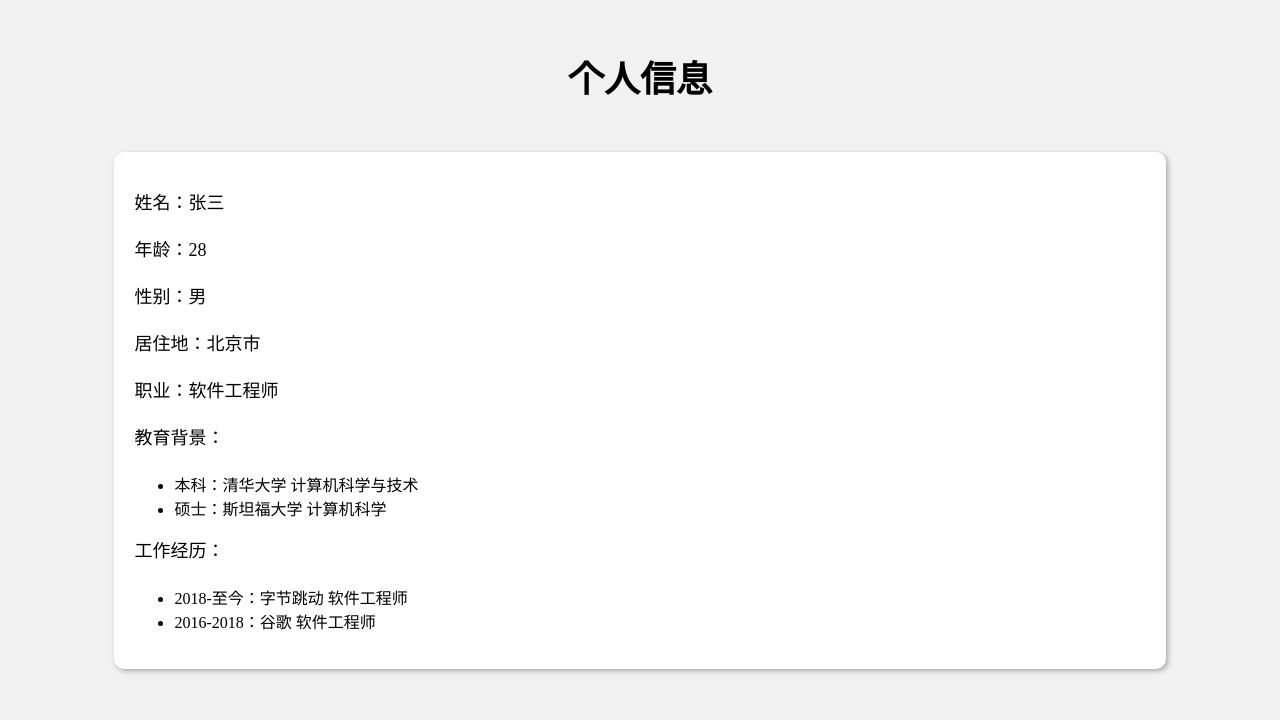
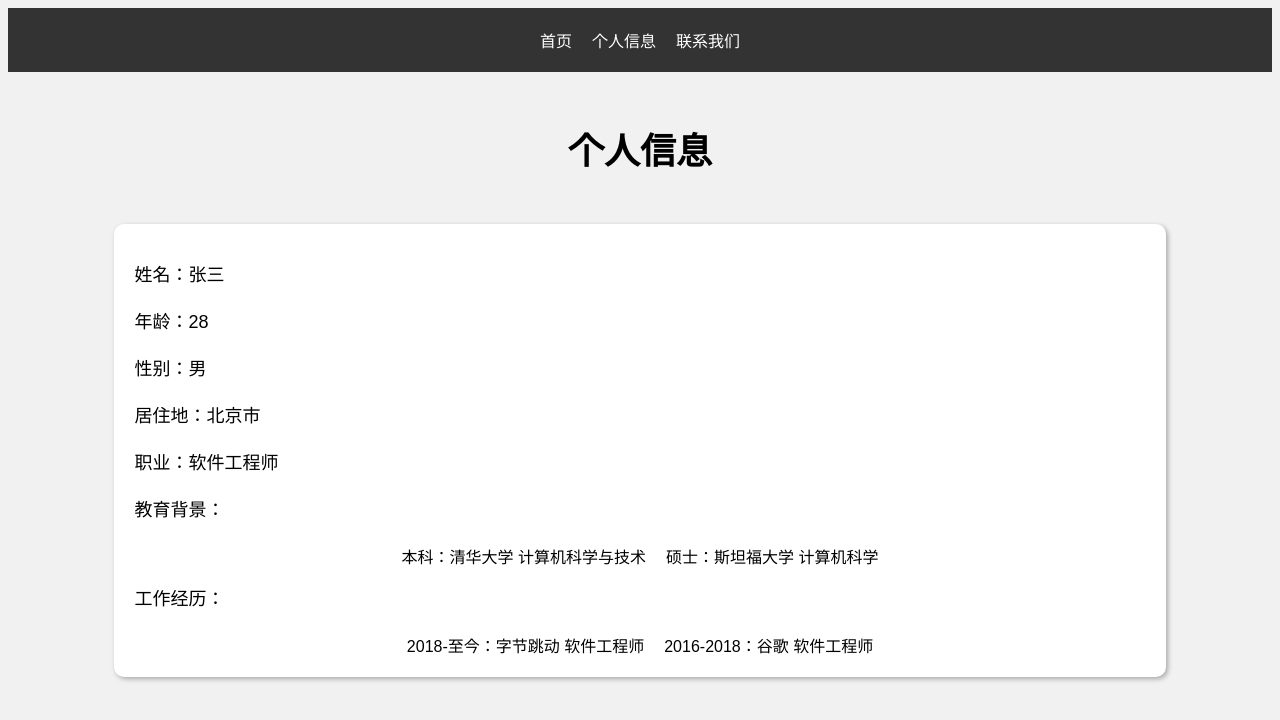
Before and after one commit to cuckoorain/YuyangDu.github.io, a plain HTML site: page index.html in a window 1280 px wide. Drawn offline with Linux system fonts and the light colour scheme; a web font is replaced by a local one.

Commit message:
Update index.html

```diff
--- a/index.html
+++ b/index.html
@@ -3,8 +3,10 @@
 <head>
     <title>个人信息</title>
     <style type="text/css">
+        @import url('<https://fonts.googleapis.com/css2?family=Poppins&display=swap>');
         body {
             background-color: #f1f1f1;
+            font-family: 'Poppins', sans-serif;
         }
         h1 {
             text-align: center;
@@ -24,9 +26,35 @@
             line-height: 1.5;
             margin-bottom: 20px;
         }
+        nav {
+            background-color: #333;
+            color: #fff;
+            padding: 20px 0;
+        }
+        ul {
+            list-style: none;
+            margin: 0;
+            padding: 0;
+            display: flex;
+            justify-content: center;
+        }
+        li {
+            margin: 0 10px;
+        }
+        a {
+            color: #fff;
+            text-decoration: none;
+        }
     </style>
 </head>
 <body>
+    <nav>
+        <ul>
+            <li><a href="#">首页</a></li>
+            <li><a href="#">个人信息</a></li>
+            <li><a href="#">联系我们</a></li>
+        </ul>
+    </nav>
     <h1>个人信息</h1>
     <div class="container">
         <p>姓名：张三</p>
```
